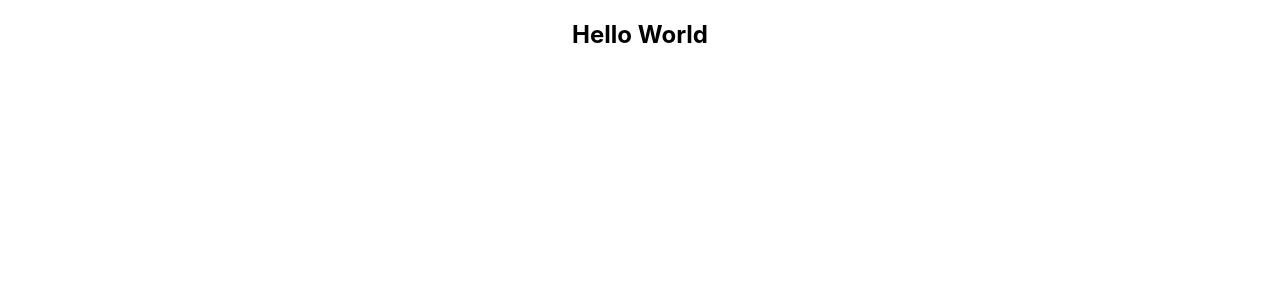
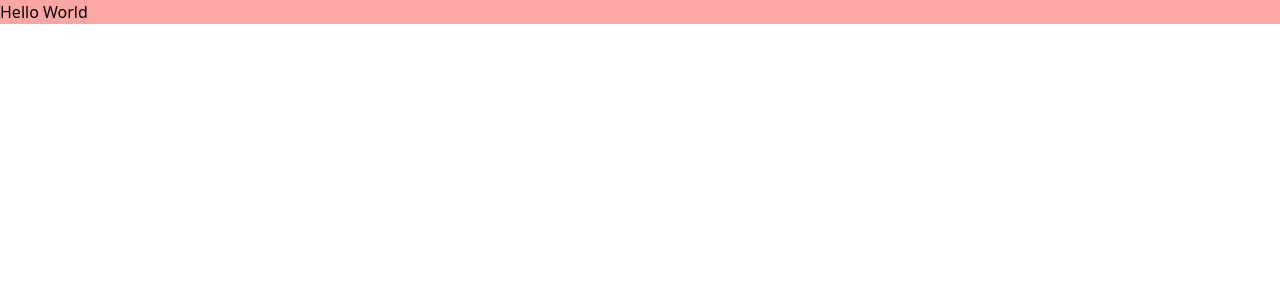
Before and after one commit to mansiichoudharii/basic_react_app, a React (Create React App) app: page / in a window 1280 px wide. Shown: the top 300 px of the page. Built offline with nearby package versions, Linux system fonts and the light colour scheme.

Commit message:
installed and set up tailwind css

```diff
--- a/package.json
+++ b/package.json
@@ -34,5 +34,10 @@
       "last 1 firefox version",
       "last 1 safari version"
     ]
+  },
+  "devDependencies": {
+    "autoprefixer": "^10.4.16",
+    "postcss": "^8.4.31",
+    "tailwindcss": "^3.3.3"
   }
 }
--- /dev/null
+++ b/postcss.config.js
@@ -0,0 +1,6 @@
+module.exports = {
+  plugins: {
+    tailwindcss: {},
+    autoprefixer: {},
+  },
+}
--- a/src/App.css
+++ /dev/null
@@ -1,38 +0,0 @@
-.App {
-  text-align: center;
-}
-
-.App-logo {
-  height: 40vmin;
-  pointer-events: none;
-}
-
-@media (prefers-reduced-motion: no-preference) {
-  .App-logo {
-    animation: App-logo-spin infinite 20s linear;
-  }
-}
-
-.App-header {
-  background-color: #282c34;
-  min-height: 100vh;
-  display: flex;
-  flex-direction: column;
-  align-items: center;
-  justify-content: center;
-  font-size: calc(10px + 2vmin);
-  color: white;
-}
-
-.App-link {
-  color: #61dafb;
-}
-
-@keyframes App-logo-spin {
-  from {
-    transform: rotate(0deg);
-  }
-  to {
-    transform: rotate(360deg);
-  }
-}
--- a/src/App.js
+++ b/src/App.js
@@ -1,9 +1,8 @@
-import logo from './logo.svg';
-import './App.css';
+import './index.css';
 
 function App() {
   return (
-    <div className="App">
+    <div className="App bg-red-300">
       <h2>Hello World</h2>
     </div>
   );
--- a/src/index.css
+++ b/src/index.css
@@ -1,13 +1,3 @@
-body {
-  margin: 0;
-  font-family: -apple-system, BlinkMacSystemFont, 'Segoe UI', 'Roboto', 'Oxygen',
-    'Ubuntu', 'Cantarell', 'Fira Sans', 'Droid Sans', 'Helvetica Neue',
-    sans-serif;
-  -webkit-font-smoothing: antialiased;
-  -moz-osx-font-smoothing: grayscale;
-}
-
-code {
-  font-family: source-code-pro, Menlo, Monaco, Consolas, 'Courier New',
-    monospace;
-}
+@tailwind base;
+@tailwind components;
+@tailwind utilities;
--- /dev/null
+++ b/tailwind.config.js
@@ -0,0 +1,8 @@
+/** @type {import('tailwindcss').Config} */
+module.exports = {
+  content: ["./src/**/*.{html,js}"],
+  theme: {
+    extend: {},
+  },
+  plugins: [],
+};
```
Also changed, not shown: 1 other file (tests, documents, lock files or other folders).
